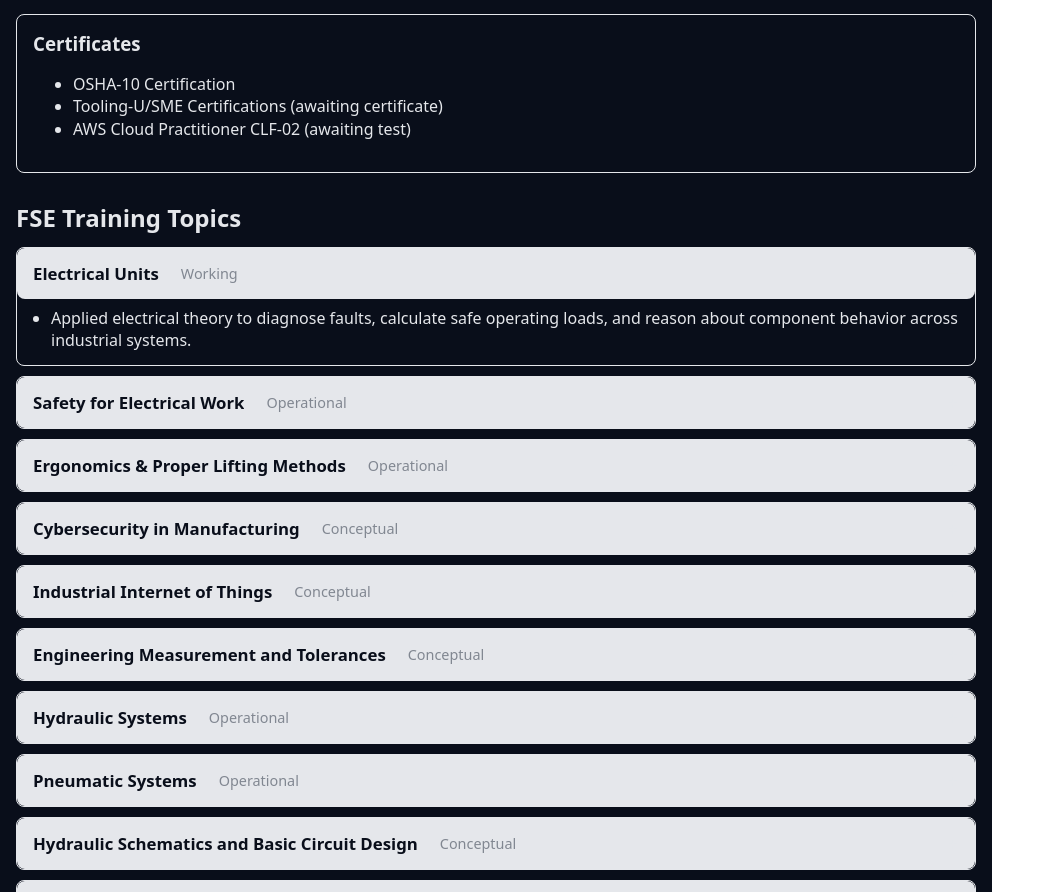
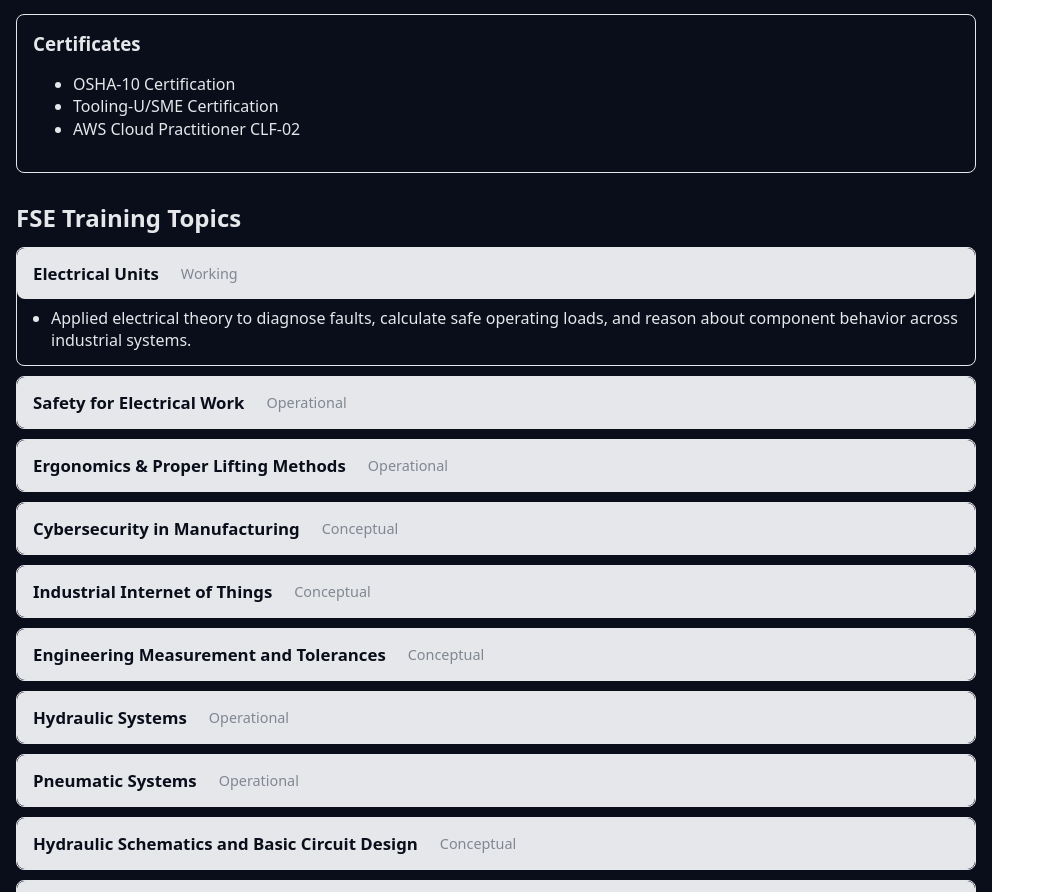
Before and after one commit to GlenWhiteII/aws-fullstack-resume-site, a React (Vite) app: page / in a window 1280 px wide. Shown: the part 1849-2741 px from the top of the page, without its empty margins (0-1039 px from the left). Built offline with nearby package versions, Linux system fonts and the light colour scheme.

Commit message:
Update workHistory.js

```diff
--- a/src/data/workHistory.js
+++ b/src/data/workHistory.js
@@ -63,8 +63,8 @@ export const workHistory = [
     company: "Certificates",
     highlights: [
       "OSHA-10 Certification",
-      "Tooling-U/SME Certifications (awaiting certificate)",
-      "AWS Cloud Practitioner CLF-02 (awaiting test)",
+      "Tooling-U/SME Certification",
+      "AWS Cloud Practitioner CLF-02",
     ],
   },
 ];
```
